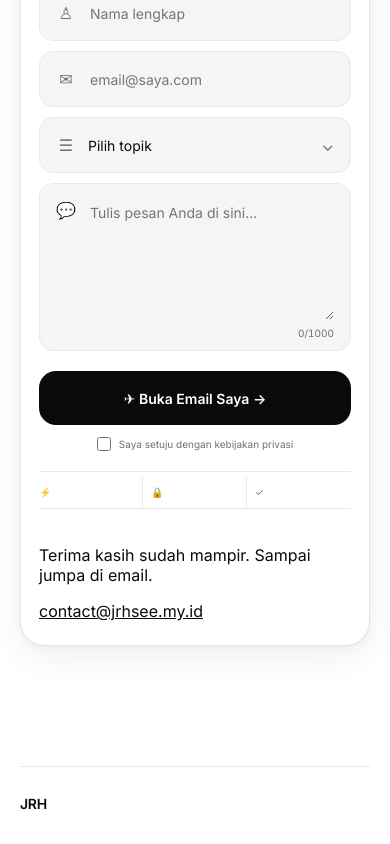
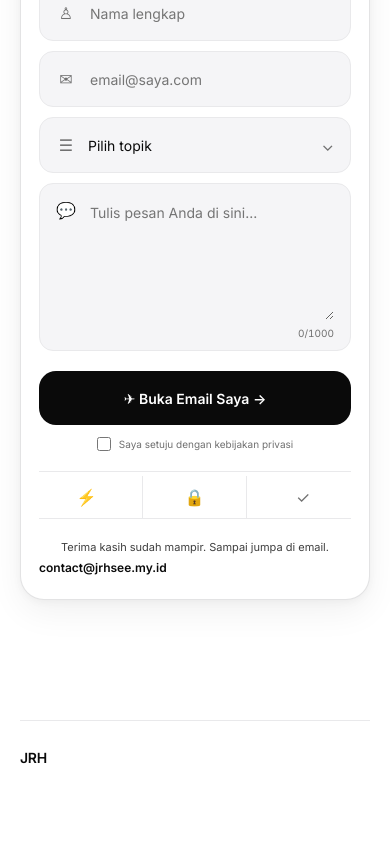
Before and after one commit to LionerHakim/JRHs, a React (Vite) app: page / in a window 390 px wide. Shown: the part 3514-4358 px from the top of the page. After the commit the page ends 4312 px from the top, so only its background shows below. Built offline with nearby package versions, Linux system fonts and the light colour scheme.

Commit message:
Simplify Contact benefits and responsive closing

```diff
--- a/src/index.css
+++ b/src/index.css
@@ -794,13 +794,14 @@ main {
 
 .contact-benefits span {
   flex: 1 1 0;
+  flex: 1 1 0;
   display: grid;
-  grid-template-columns: auto 1fr;
-  column-gap: 7px;
-  align-items: center;
-  padding: 13px 18px;
+  place-items: center;
+  min-height: 44px;
+  padding: 10px 18px;
   color: var(--smoke);
-  font-size: 12px;
+  font-size: 17px;
+  line-height: 1;
   border-right: 1px solid var(--line);
 }
 
@@ -813,49 +814,26 @@ main {
   padding-right: 0;
 }
 
-.contact-benefits strong {
+.contact-benefits span:hover,
+.contact-benefits span:focus-visible {
   color: var(--ink);
-  font-size: 11px;
-  font-weight: 600;
 }
 
-.contact-benefits small {
-  grid-column: 2;
-  color: var(--smoke);
-  font-size: 10px;
-  line-height: 1.4;
+.contact-closing {
+  display: grid;
+  gap: 4px;
+  padding-top: 2px;
+  text-align: center;
 }
 
-.contact-email-info {
-  display: flex;
-  align-items: center;
-  gap: 12px;
-  padding: 15px 16px;
-  border: 1px solid var(--line);
-  border-radius: 16px;
-  background: var(--surface);
+.contact-closing p {
+  margin: 0;
+  color: var(--graphite);
+  font-size: 11px;
+  line-height: 1.5;
 }
 
-.contact-email-icon {
-  flex: 0 0 auto;
-  color: var(--signal);
-  font-size: 17px;
-}
-
-.contact-email-info div {
-  min-width: 0;
-  display: grid;
-  gap: 4px;
-}
-
-.contact-email-info strong {
-  color: var(--graphite);
-  font-size: 11px;
-  font-weight: 500;
-  line-height: 1.45;
-}
-
-.contact-email-info a {
+.contact-closing a {
   width: fit-content;
   max-width: 100%;
   color: var(--ink);
@@ -865,8 +843,8 @@ main {
   overflow-wrap: anywhere;
 }
 
-.contact-email-info a:hover,
-.contact-email-info a:focus-visible {
+.contact-closing a:hover,
+.contact-closing a:focus-visible {
   color: var(--signal);
 }
 
@@ -1120,8 +1098,9 @@ footer strong {
   }
 
   .contact-benefits span {
-    padding: 10px 8px;
-    font-size: 10px;
+    min-height: 42px;
+    padding: 9px 8px;
+    font-size: 16px;
   }
 
   .contact-benefits span:first-child {
@@ -1132,16 +1111,8 @@ footer strong {
     padding-right: 0;
   }
 
-  .contact-benefits strong {
-    font-size: 10px;
-  }
-
-  .contact-benefits small {
-    font-size: 9px;
-  }
-
-  .contact-email-info {
-    align-items: flex-start;
+  .contact-closing {
+    padding-top: 0;
   }
 
   .links-list a {
```
